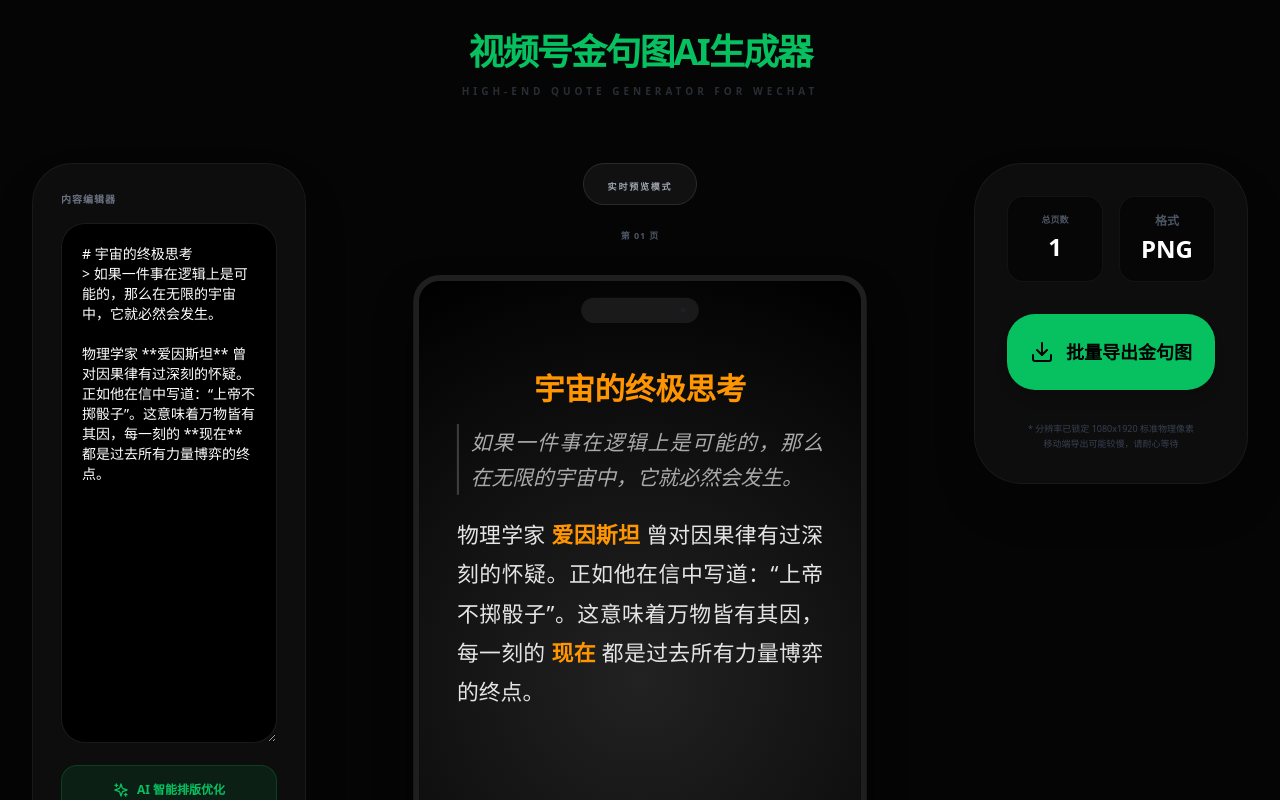
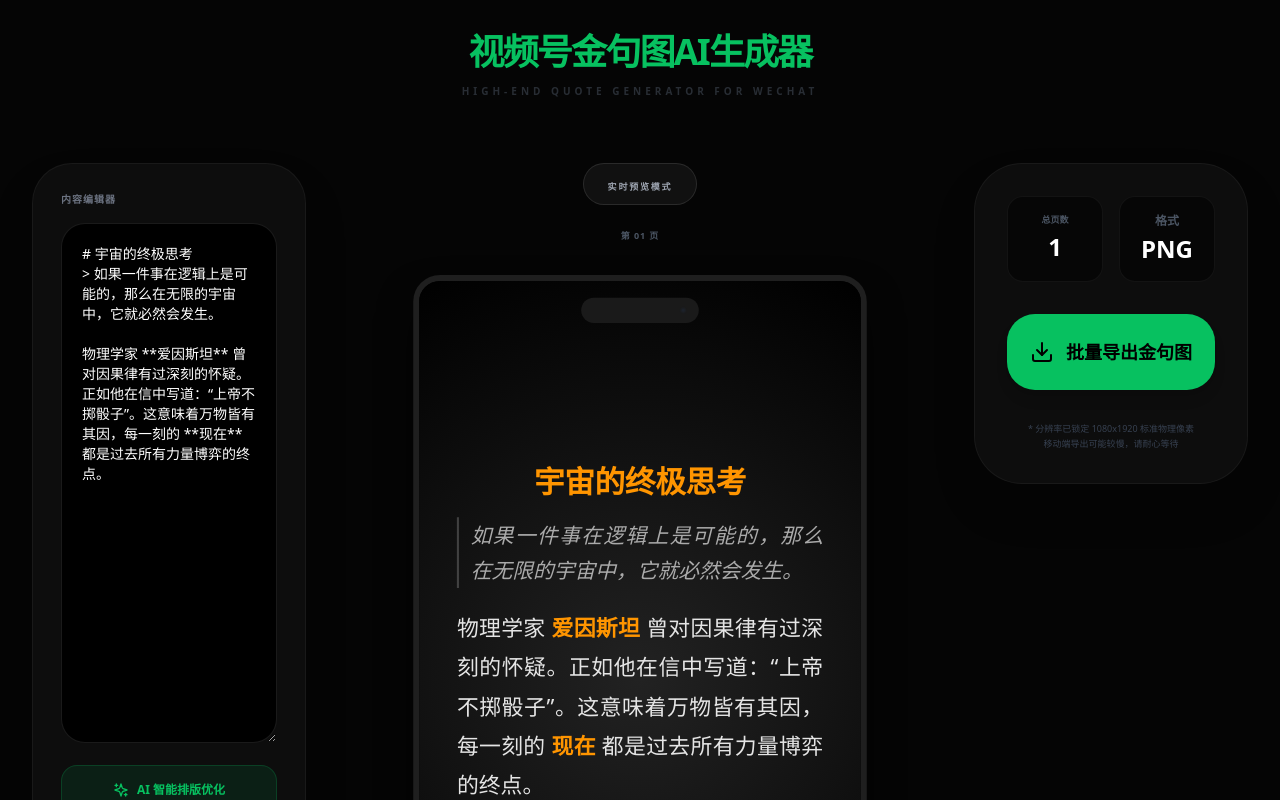
Before and after one commit to jianglairocks/video-quote-generator, a Next.js app: page / in a window 1280 px wide. Shown: the top 800 px of the page. Built offline with nearby package versions, Linux system fonts and the light colour scheme.

Commit message:
feat: 优化首页与末页排版为垂直居中，增强视觉仪式感

```diff
--- a/app/page.tsx
+++ b/app/page.tsx
@@ -53,7 +53,7 @@ export default function Page() {
 
   return (
     <div className="min-h-screen bg-[#050505] text-white p-4 md:p-8 font-sans selection:bg-[#07c160]/30">
-      {/* 响应式标题：手机端 text-2xl，电脑端 text-4xl */}
+      {/* 响应式标题 */}
       <header className="max-w-[1700px] mx-auto mb-8 md:mb-16 text-center">
         <h1 className="text-2xl md:text-4xl font-black text-[#07c160] tracking-tighter uppercase leading-tight">
           视频号金句图<br className="md:hidden" />AI生成器
@@ -63,7 +63,7 @@ export default function Page() {
 
       <div className="max-w-[1800px] mx-auto grid grid-cols-1 lg:grid-cols-12 gap-8 md:gap-10">
 
-        {/* 左侧：编辑器 (移动端排在最前) */}
+        {/* 左侧：编辑器 */}
         <div className="lg:col-span-3 order-1 space-y-6 bg-[#0d0d0d] p-6 md:p-7 rounded-[32px] md:rounded-[40px] border border-white/5 h-fit lg:sticky lg:top-8 shadow-2xl">
           <div className="space-y-4">
             <label className="text-[10px] font-black uppercase text-gray-500 tracking-widest flex items-center gap-2">内容编辑器</label>
@@ -85,23 +85,29 @@ export default function Page() {
           </div>
         </div>
 
-        {/* 中间：预览区 (移动端排在第二) */}
+        {/* 中间：预览区 */}
         <div className="lg:col-span-6 order-2 flex flex-col items-center min-w-0">
           <div className="mb-6 py-2 px-6 rounded-full bg-white/5 border border-white/10">
             <span className="text-[9px] font-black uppercase tracking-[0.2em] text-gray-400">实时预览模式</span>
           </div>
-          {/* 增加 overflow-x-auto 解决超窄屏溢出 */}
           <div className="w-full space-y-16 md:space-y-20 pb-20 md:pb-40 overflow-x-auto scrollbar-hide flex flex-col items-center">
             {pages.map((p, i) => (
               <div key={i} className="flex flex-col items-center gap-4 flex-shrink-0">
                 <div className="text-[9px] font-black text-gray-600 uppercase tracking-widest">第 {(i + 1).toString().padStart(2, '0')} 页</div>
-                <TextCanvas ref={(el) => { canvasRefs.current[i] = el; }} text={p} author={author} fontSize={fontSize} />
+                {/* 核心改动：将 isFirstPage 改为 isCenterPage，并增加对末页的判断 */}
+                <TextCanvas
+                  ref={(el) => { canvasRefs.current[i] = el; }}
+                  text={p}
+                  author={author}
+                  fontSize={fontSize}
+                  isCenterPage={i === 0 || i === pages.length - 1}
+                />
               </div>
             ))}
           </div>
         </div>
 
-        {/* 右侧：导出中心 (移动端排在最后) */}
+        {/* 右侧：导出中心 */}
         <div className="lg:col-span-3 order-3">
           <div className="bg-[#0d0d0d] p-6 md:p-8 rounded-[32px] md:rounded-[48px] border border-white/5 lg:sticky lg:top-8 shadow-2xl space-y-8 text-center">
             <div className="grid grid-cols-2 gap-3 md:gap-4">
--- a/components/TextCanvas.tsx
+++ b/components/TextCanvas.tsx
@@ -7,26 +7,25 @@ interface TextCanvasProps {
   text: string;
   author: string;
   fontSize: number;
+  // 核心改动：属性名从 isFirstPage 改为 isCenterPage
+  isCenterPage?: boolean;
 }
 
-const TextCanvas = forwardRef(({ text, author, fontSize }: TextCanvasProps, ref) => {
+const TextCanvas = forwardRef(({ text, author, fontSize, isCenterPage }: TextCanvasProps, ref) => {
   const canvasRef = useRef<HTMLDivElement>(null);
 
-  // 强化版 Markdown 解析逻辑：支持引用块 + 两端对齐
+  // Markdown 解析逻辑保持不变
   const parseMarkdown = (md: string, baseSize: number) => {
-    // 预处理：深度清理可能存在的转义换行符残留
     const cleanMd = md.replace(/\\n/g, '\n');
 
     return cleanMd.split('\n').map((line) => {
       const trimmedLine = line.trim();
       if (!trimmedLine) return '<div style="height: 24px;"></div>';
 
-      // 标题
       if (trimmedLine.startsWith('# ')) {
         return `<h1 style="font-size: ${baseSize * 1.4}px; color: #FF9500; font-weight: 800; margin-bottom: 32px; text-align: center; letter-spacing: -0.01em;">${trimmedLine.slice(2)}</h1>`;
       }
 
-      // 引用块 (Blockquote)
       if (trimmedLine.startsWith('> ')) {
         const quoteContent = trimmedLine.slice(2).replace(/\*\*(.*?)\*\*/g, '<strong style="color: #FF9500;">$1</strong>');
         return `<div style="padding-left: 28px; border-left: 5px solid rgba(255,255,255,0.2); margin-bottom: 24px; font-style: italic;">
@@ -34,12 +33,10 @@ const TextCanvas = forwardRef(({ text, author, fontSize }: TextCanvasProps, ref)
                 </div>`;
       }
 
-      // 列表
       if (trimmedLine.startsWith('- ')) {
         return `<p style="font-size: ${baseSize}px; color: #ffffff; margin-bottom: 16px; text-align: left; padding-left: 20px;">• ${trimmedLine.slice(2)}</p>`;
       }
 
-      // 正文实现严格的两端对齐
       let processed = trimmedLine.replace(/\*\*(.*?)\*\*/g, '<strong style="color: #FF9500; font-weight: 700;">$1</strong>');
       return `<p style="font-size: ${baseSize}px; line-height: 1.8; color: #e5e5e5; margin-bottom: 24px; text-align: justify; text-justify: inter-character; word-break: break-all;">${processed}</p>`;
     }).join('');
@@ -50,9 +47,14 @@ const TextCanvas = forwardRef(({ text, author, fontSize }: TextCanvasProps, ref)
       const container = document.createElement('div');
       container.style.cssText = `position: fixed; left: -9999px; width: 1080px; height: 1920px; background: black; font-family: sans-serif;`;
 
+      // 动态布局逻辑：第一页或最后一页居中，中间页靠上
+      const justifyContent = isCenterPage ? 'center' : 'flex-start';
+      const marginTop = isCenterPage ? '0px' : '180px';
+      const paddingBottom = isCenterPage ? '200px' : '0px'; // 居中时为底部署名留出视觉平衡空间
+
       container.innerHTML = `
         <div style="position: relative; width: 100%; height: 100%; display: flex; flex-direction: column; align-items: center; background: radial-gradient(circle at center, #222222 0%, #000000 100%);">
-          <div style="width: 900px; margin-top: 180px; flex: 1; display: flex; flex-direction: column; justify-content: flex-start; padding-top: 20px;">
+          <div style="width: 900px; flex: 1; display: flex; flex-direction: column; justify-content: ${justifyContent}; margin-top: ${marginTop}; padding-bottom: ${paddingBottom};">
             ${parseMarkdown(text, fontSize)}
           </div>
           <div style="position: absolute; bottom: 120px; display: flex; flex-direction: column; align-items: center; gap: 20px;">
@@ -80,16 +82,19 @@ const TextCanvas = forwardRef(({ text, author, fontSize }: TextCanvasProps, ref)
         className="relative bg-black overflow-hidden rounded-[64px] border-[14px] border-[#1f1f1f] shadow-[0_50px_100px_-20px_rgba(0,0,0,0.9)]"
         style={{ width: '1080px', height: '1920px', transform: 'scale(0.42)', transformOrigin: 'top center', marginBottom: '-1110px' }}
       >
-        {/* 顶部灵动岛装饰 */}
+        {/* 顶部装饰 */}
         <div className="absolute top-[40px] left-1/2 -translate-x-1/2 w-[280px] h-[60px] bg-[#1a1a1a] rounded-full z-[60] flex items-center justify-end px-8">
           <div className="w-2.5 h-2.5 rounded-full bg-blue-500/10 blur-[3px]" />
         </div>
 
         <div className="absolute inset-0 bg-[radial-gradient(circle_at_center,_#222222_0%,_#000000_100%)]" />
 
-        <div className="absolute inset-0 flex flex-col items-center px-[90px] pt-[180px]">
-          <div className="w-full flex-1 flex flex-col justify-start pt-[20px]"
-               dangerouslySetInnerHTML={{ __html: parseMarkdown(text, fontSize) }} />
+        {/* 预览层布局调整：第一页或最后一页居中，中间页靠上 */}
+        <div className={`absolute inset-0 flex flex-col items-center px-[90px] ${isCenterPage ? 'pt-0' : 'pt-[180px]'}`}>
+          <div
+            className={`w-full flex-1 flex flex-col ${isCenterPage ? 'justify-center pb-[200px]' : 'justify-start pt-[20px]'}`}
+            dangerouslySetInnerHTML={{ __html: parseMarkdown(text, fontSize) }}
+          />
 
           <div className="absolute bottom-[120px] flex flex-col items-center gap-6">
             <div className="w-32 h-[1px] bg-white/10" />
```
